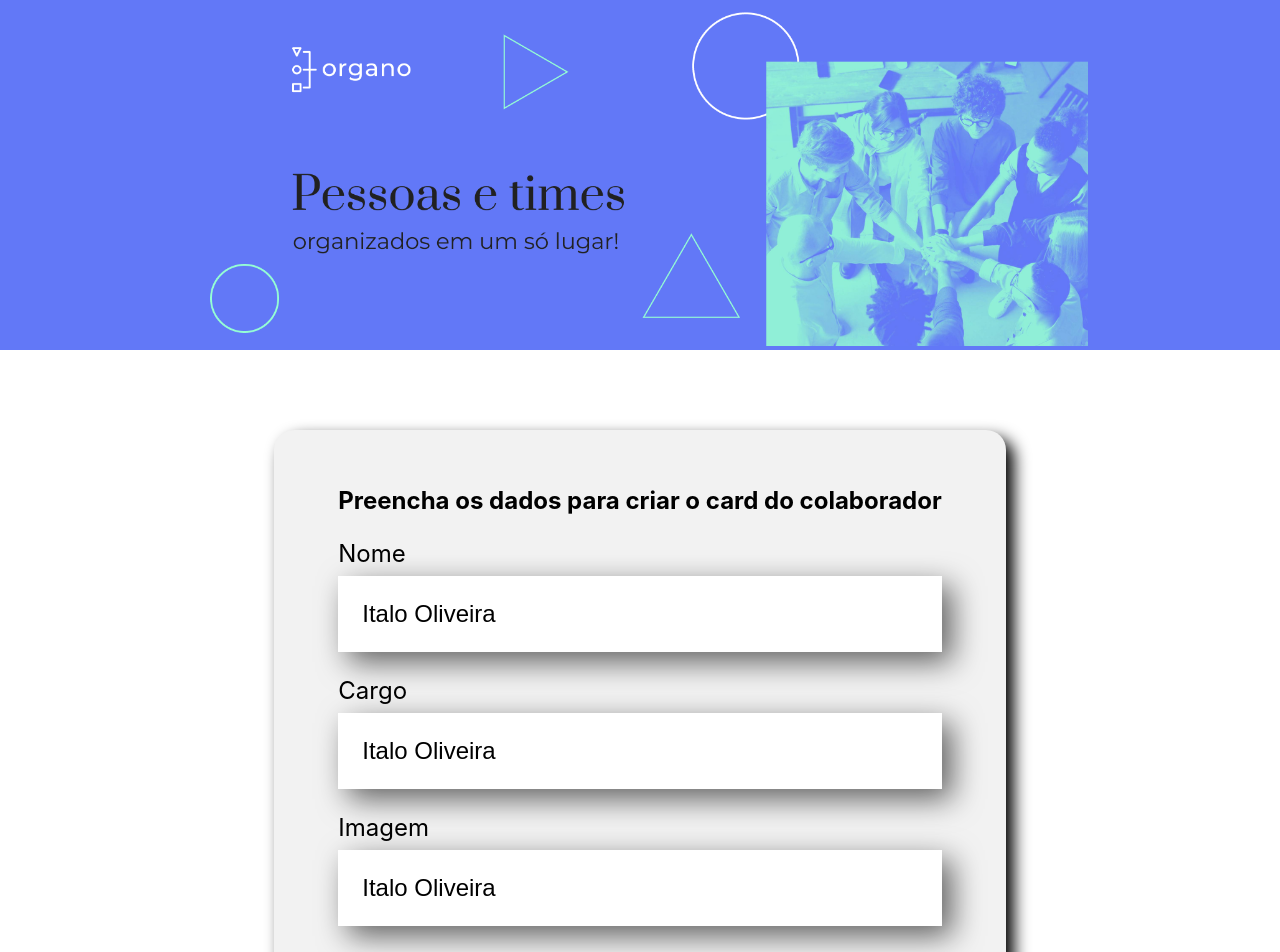
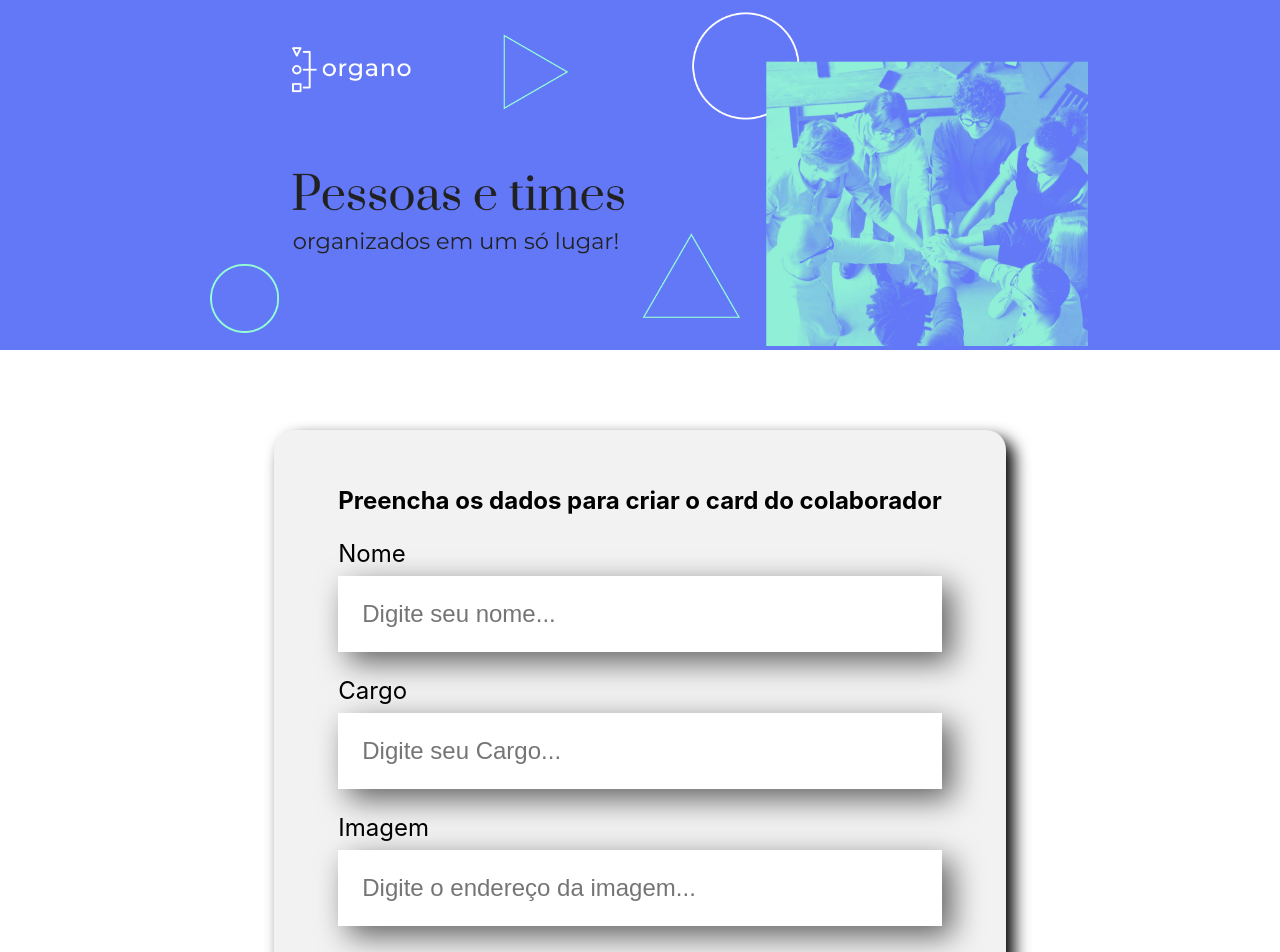
Before and after one commit to italoesilva/organo, a React (Create React App) app: page / in a window 1280 px wide. Shown: the top 952 px of the page. Built offline with nearby package versions, Linux system fonts and the light colour scheme.

Commit message:
controlando o estado

```diff
--- a/src/componentes/CampoTexto/index.js
+++ b/src/componentes/CampoTexto/index.js
@@ -1,3 +1,4 @@
+
 import './CampoTexto.css'
 
 const CampoTexto = (props) => {
@@ -5,11 +6,10 @@
 
 const placeholderModificada = `${props.placeholder}...`
 
-let valor = 'Italo Oliveira'
+
 
 const aoDigitado = (evento) => {
-    valor = evento.target.value
-    console.log(valor)
+    props.aoAlterado(evento.target.value)
 }
 
     return (
@@ -18,7 +18,7 @@
                 {props.label}
                 </label>
 
-            <input value={valor} onChange={aoDigitado} required={props.obrigatorio} placeholder={`${props.placeholder}...`}></input>
+            <input value={props.valor} onChange={aoDigitado} required={props.obrigatorio} placeholder={`${props.placeholder}...`}></input>
 
         </div>
 
--- a/src/componentes/Formularios/index.js
+++ b/src/componentes/Formularios/index.js
@@ -1,3 +1,4 @@
+import { useState } from 'react'
 import Botao from '../Botao'
 import CampoTexto from '../CampoTexto'
 import ListaSuspensa from '../ListaSuspensa'
@@ -6,29 +7,61 @@
 
 const Formulario = () => {
 
-    const times = [
 
-        'Programação',
-        'Front-End',
-        'Data Science',
-        'Devops',
-        'UX e Desing',
-        'Mobile',
-        'Inovação e Gestão'
-    ]
+    const times =  ['Programação',
+  'Front-End',
+  'Back-End',
+  'Design',
+  'DevOps',
+  'Data Science'];
+
+    const [nome, setNome] = useState('')
+    const [cargo, setCargo] = useState('')
+    const [imagem, setImagem] = useState('')
+    const [time, setTime] =useState('')
 
         const aoSalvar = (evento) => {
             evento.preventDefault()
-            console.log('Form foi submetido')
+            console.log('Form foi submetido', nome, cargo, imagem)
         }
     return (
         <section className="formulario">
             <form onSubmit={aoSalvar}>
                 <h2>Preencha os dados para criar o card do colaborador</h2>
-                <CampoTexto obrigatorio={true} label="Nome" placeholder="Digite seu nome" />
-                <CampoTexto obrigatorio={true} label="Cargo" placeholder="Digite seu Cargo" />
-                <CampoTexto label="Imagem" placeholder="Digite o endereço da imagem" />
-                <ListaSuspensa obrigatorio={true} label="Time" itens={times}/>
+                <CampoTexto
+                obrigatorio={true}
+                label="Nome"
+                placeholder="Digite seu nome"
+                valor={nome}
+                aoAlterado={valor => setNome(valor)}
+
+                />
+
+
+                <CampoTexto
+                 obrigatorio={true}
+                    label="Cargo"
+                    placeholder="Digite seu Cargo"
+                    valor={cargo}
+                    aoAlterado={valor => setCargo(valor)}
+
+
+                />
+                <CampoTexto
+                label="Imagem"
+                placeholder="Digite o endereço da imagem"
+                valor={imagem}
+                aoAlterado={valor => setImagem(valor)}
+                />
+
+                <ListaSuspensa
+                obrigatorio={true}
+                label="Time"
+                itens={times}
+                valor={time}
+                aoAlterado={valor => setTime(valor)}
+
+                 />
                 <Botao>
                     Criar Card
                 </Botao>
--- a/src/componentes/ListaSuspensa/index.js
+++ b/src/componentes/ListaSuspensa/index.js
@@ -4,7 +4,7 @@
     return (
         <div className="lista-suspensa">
             <label>{props.label}</label>
-            <select required={props.required}>
+            <select onChange={evento => props.aoAlterado(evento.target.value)} required={props.required} value={props.value}>
                 {props.itens.map((item, index) => <option key={index}>{item}</option>)}
             </select>
         </div>
```
